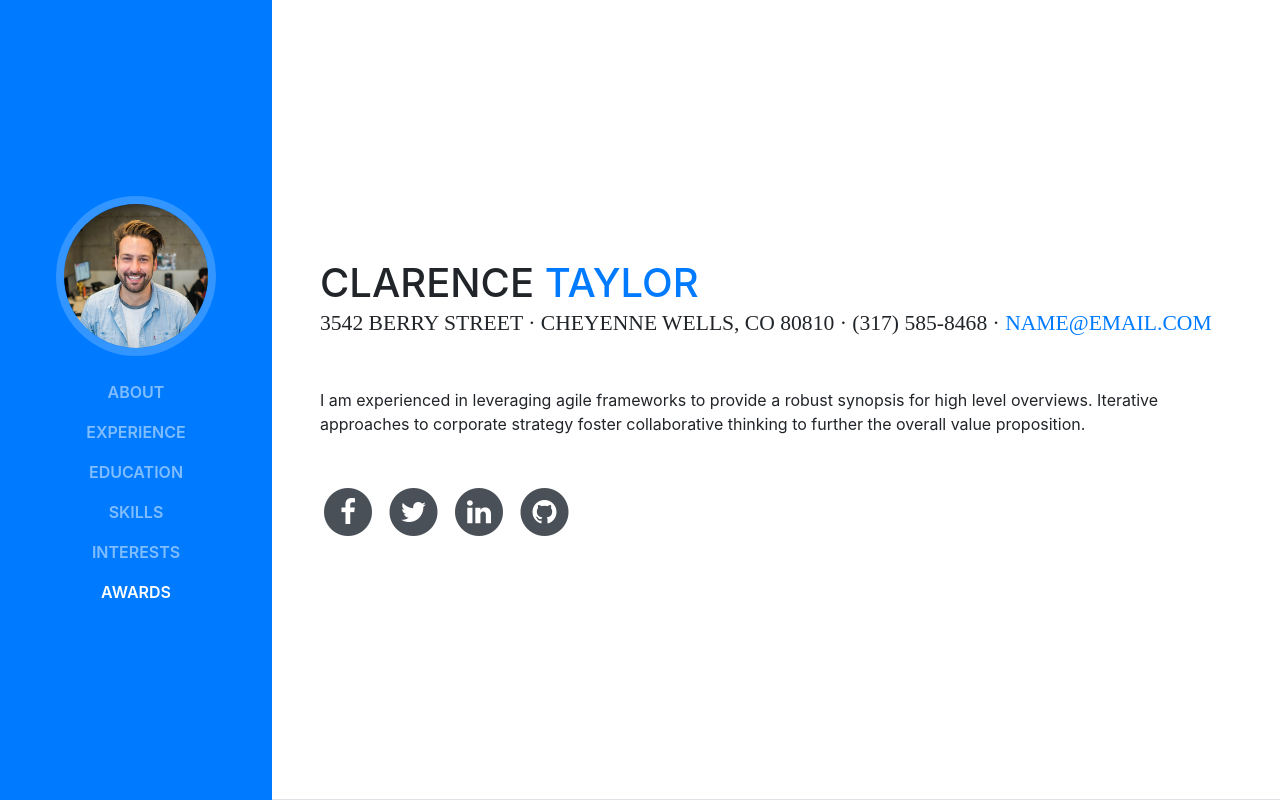
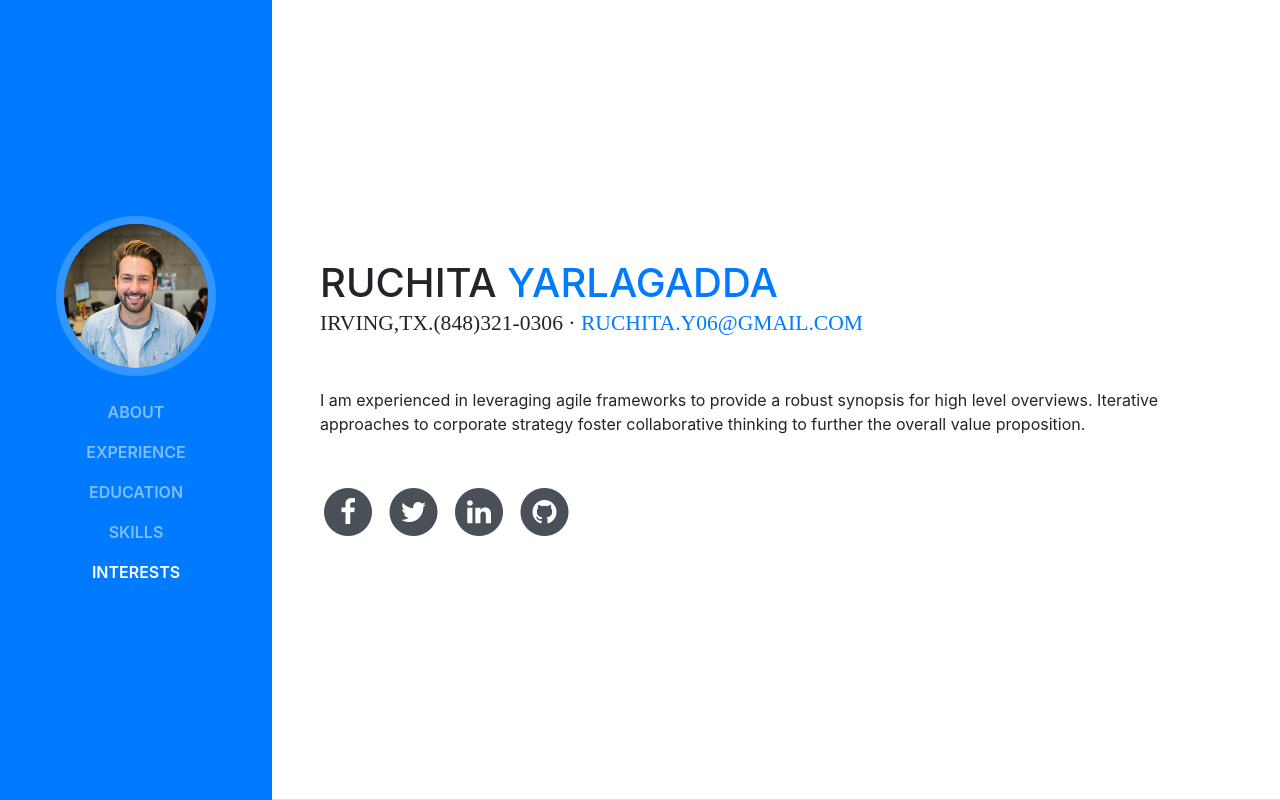
Before and after one commit to ruchita2701/ruchita.github.io, a website with bundled scripts: page index.html in a window 1280 px wide. Shown: the top 800 px of the page. Built offline with nearby package versions, Linux system fonts and the light colour scheme; a web font is replaced by a local one.

Commit message:
Update index.html

```diff
--- a/index.html
+++ b/index.html
@@ -8,7 +8,7 @@
     <meta name="description" content="">
     <meta name="author" content="">
 
-    <title>Resume - Start Bootstrap Theme</title>
+    <title>Ruchita-Portfolio</title>
 
     <!-- Bootstrap core CSS -->
     <link href="vendor/bootstrap/css/bootstrap.min.css" rel="stylesheet">
@@ -54,9 +54,6 @@
           <li class="nav-item">
             <a class="nav-link js-scroll-trigger" href="#interests">Interests</a>
           </li>
-          <li class="nav-item">
-            <a class="nav-link js-scroll-trigger" href="#awards">Awards</a>
-          </li>
         </ul>
       </div>
     </nav>
@@ -65,11 +62,11 @@
 
       <section class="resume-section p-3 p-lg-5 d-flex d-column" id="about">
         <div class="my-auto">
-          <h1 class="mb-0">Clarence
-            <span class="text-primary">Taylor</span>
+          <h1 class="mb-0">Ruchita
+            <span class="text-primary">Yarlagadda</span>
           </h1>
-          <div class="subheading mb-5">3542 Berry Street · Cheyenne Wells, CO 80810 · (317) 585-8468 ·
-            <a href="mailto:name@email.com">name@email.com</a>
+          <div class="subheading mb-5">Irving,TX.(848)321-0306 ·
+            <a href="mailto:name@email.com">ruchita.y06@gmail.com</a>
           </div>
           <p class="mb-5">I am experienced in leveraging agile frameworks to provide a robust synopsis for high level overviews. Iterative approaches to corporate strategy foster collaborative thinking to further the overall value proposition.</p>
           <ul class="list-inline list-social-icons mb-0">
```
